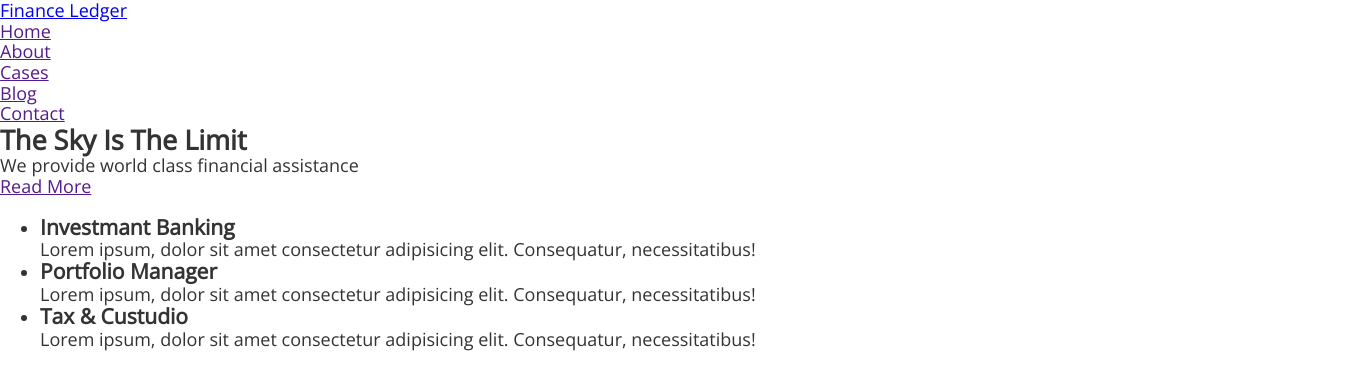
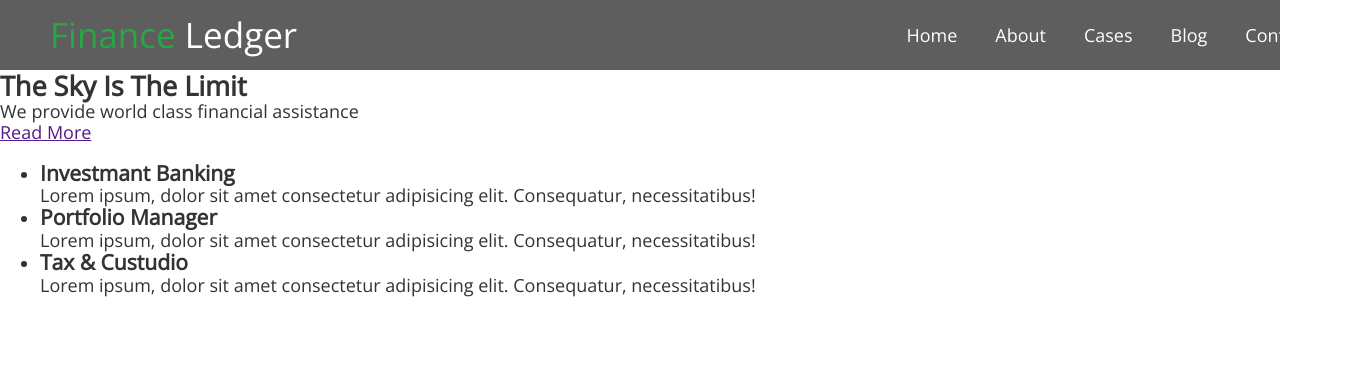
Before and after one commit to ArtemDruz/fson-74-himars, a plain HTML site: page index.html in a window 1280 px wide. Shown: the whole page, 1360 px wide, since content can reach past the window. Drawn offline with nearby package versions, Linux system fonts and the light colour scheme.

Commit message:
add styles header

```diff
--- a/css/styles.css
+++ b/css/styles.css
@@ -66,3 +66,40 @@ button {
   padding: 0 28px;
   margin: 0 auto;
 }
+
+/* hero */
+.header {
+  background-color: #5e5e5e;
+}
+.header .container {
+  padding: 0px 50px;
+}
+.header-nav {
+  display: flex;
+  align-items: center;
+}
+.logo {
+  font-size: 35px;
+  line-height: 1.21;
+  color: var(--secondary-text-color);
+  margin-right: auto;
+}
+.accent {
+  color: var(--accent-color);
+}
+.header-nav-list {
+  display: flex;
+  align-items: center;
+  gap: 38px;
+}
+.list {
+}
+.header-nav-item {
+}
+.header-nav-link {
+  line-height: 1.56;
+  color: var(--secondary-text-color);
+
+  display: block;
+  padding: 21px 0px;
+}
--- a/index.html
+++ b/index.html
@@ -38,17 +38,19 @@
   </head>
   <body>
     <!-- header -->
-    <header>
-      <nav>
-        <a href="./index.html">Finance Ledger</a>
-        <ul class="list">
-          <li><a href="">Home</a></li>
-          <li><a href="">About</a></li>
-          <li><a href="">Cases</a></li>
-          <li><a href="">Blog</a></li>
-          <li><a href="">Contact</a></li>
-        </ul>
-      </nav>
+    <header class="header">
+      <div class="container">
+        <nav class="header-nav">
+          <a href="./index.html" class="logo link"> <span class="accent">Finance</span> Ledger</a>
+          <ul class="header-nav-list list">
+            <li class="header-nav-item"><a href="" class="header-nav-link link">Home</a></li>
+            <li class="header-nav-item"><a href="" class="header-nav-link link">About</a></li>
+            <li class="header-nav-item"><a href="" class="header-nav-link link">Cases</a></li>
+            <li class="header-nav-item"><a href="" class="header-nav-link link">Blog</a></li>
+            <li class="header-nav-item"><a href="" class="header-nav-link link">Contact</a></li>
+          </ul>
+        </nav>
+      </div>
     </header>
 
     <!-- main content -->
```
